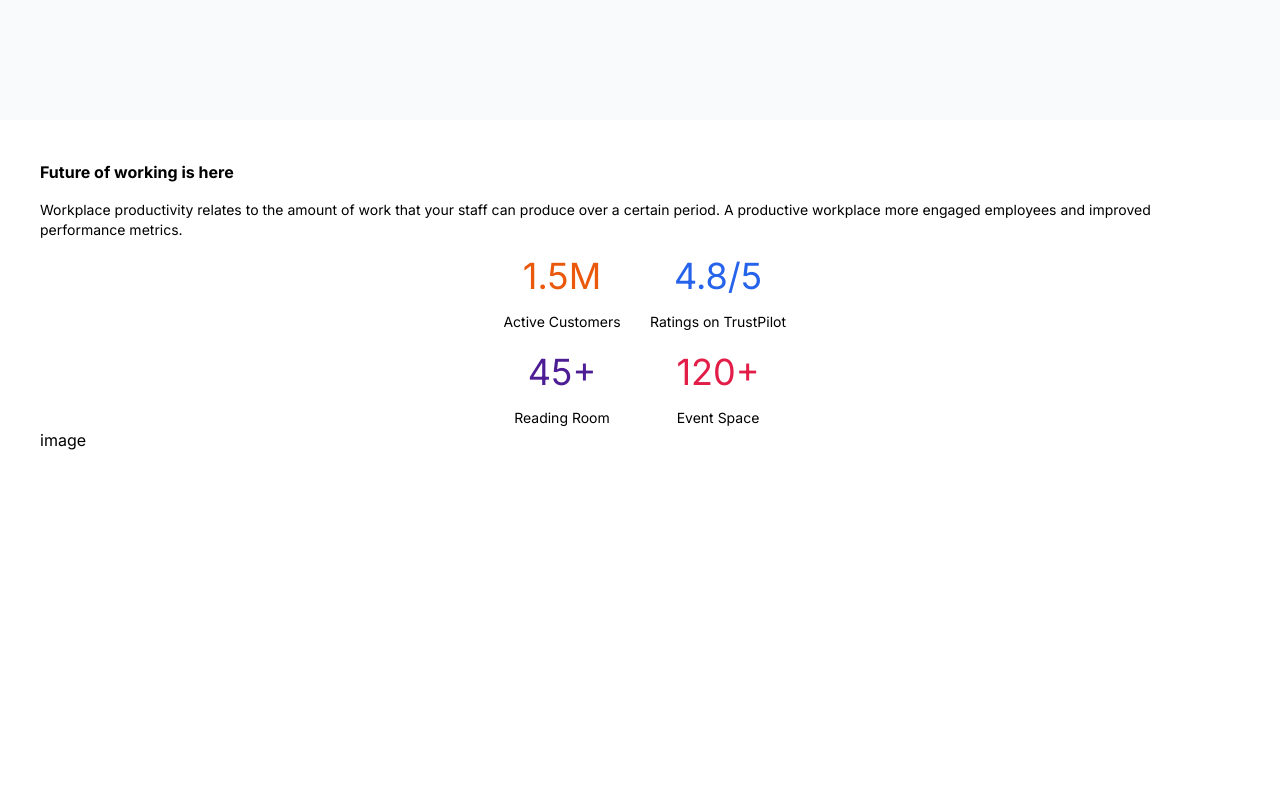
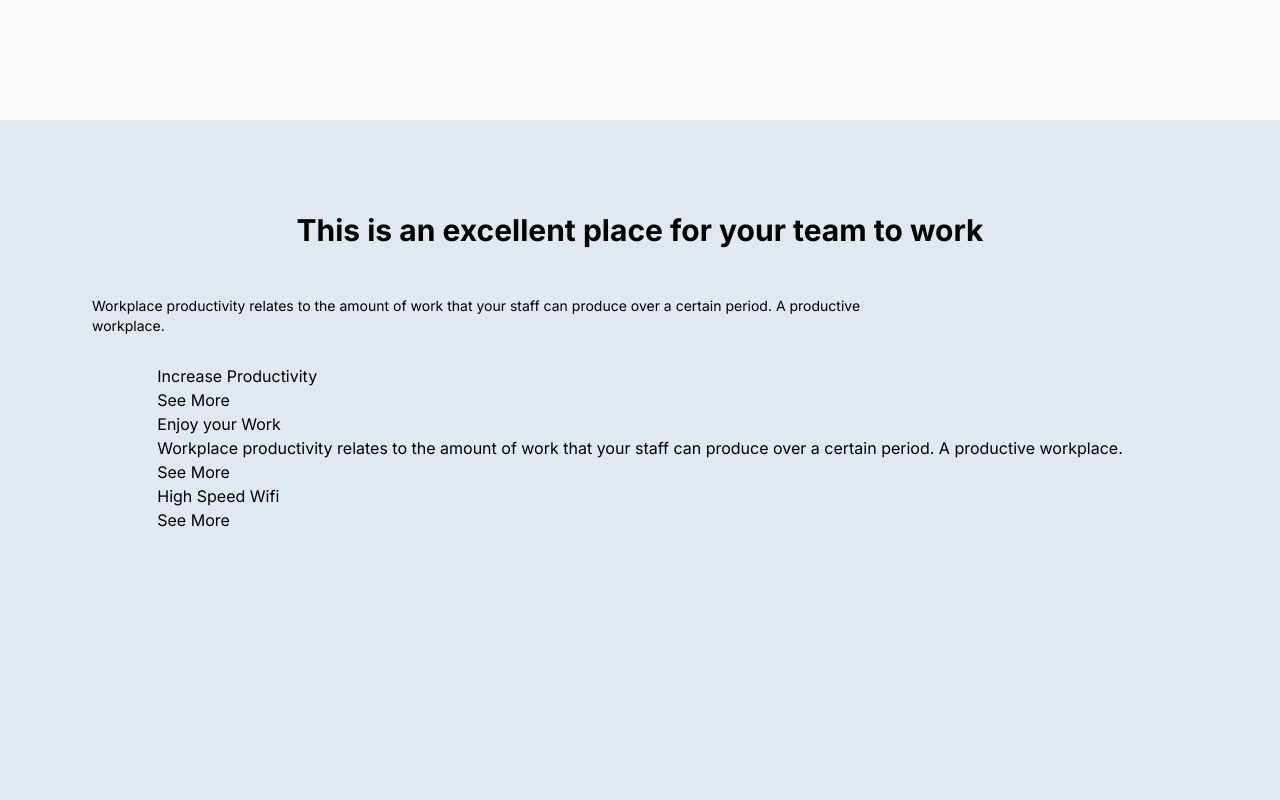
Before and after one commit to imhilla/landing_page, a Next.js app: page / in a window 1280 px wide. Shown: the part 680-1480 px from the top of the page. Built offline with nearby package versions, Linux system fonts and the light colour scheme.

Commit message:
update apps

```diff
--- a/src/app/Components/Footer.tsx
+++ b/src/app/Components/Footer.tsx
@@ -81,8 +81,8 @@ export default function Footer() {
 
       <div className='w-full py-5 md:py-9 flex justify-center border-t	border-t-slate-600'>
         <div className='flex flex-row items-center'>
-          <CopyrightIcon className='mr-2' />
-          <h1 className='text-sm md:text-base'>2023 Sark. All rights reserved</h1>
+          <CopyrightIcon className='mr-1' />
+          <h1 className='text-sm md:text-base'>2023 Aviera. All rights reserved</h1>
         </div>
       </div>
     </div>
--- a/src/app/Components/FutureOfWorking.tsx
+++ b/src/app/Components/FutureOfWorking.tsx
@@ -2,34 +2,34 @@ import React from 'react'
 
 export default function FutureOfWorking() {
   return (
-    <div className='min-h-screen bg-white p-10 flex flex-col'>
-      <div className='flex flex-col justify-center items-center'>
-        <h1 className='font-bold mb-4 self-start'>Future of working is here</h1>
-        <p className='text-sm mb-4 self-start'>
+    <div className='min-h-screen bg-white px-10 md:p-20 flex flex-col md:flex-row w-full'>
+      <div className='flex flex-col justify-center items-center md:w-1/2'>
+        <h1 className='font-bold mb-4 self-start md:mb-6 text-2xl md:text-3xl p-3'>Future of working is here</h1>
+        <p className='text-sm mb-4 self-start md:w-3/4 p-3'>
           Workplace productivity relates to the amount of work that your staff can
           produce over a certain period. A productive workplace more engaged employees and
           improved performance metrics.
         </p>
-        <div className='grid grid-cols-2 gap-5'>
+        <div className='grid grid-cols-2 gap-5 md:gap-9 md:mt-4 md:self-start md:p-3'>
           <div className='flex flex-col justify-center items-center'>
-            <h1 className='text-orange-600 text-4xl'>1.5M</h1>
+            <h1 className='text-orange-600 text-4xl font-semibold'>1.5M</h1>
             <h1 className='text-center text-sm mt-4'>Active Customers</h1>
           </div>
           <div className='flex flex-col justify-center items-center'>
-            <h1 className='text-blue-600 text-4xl'>4.8/5</h1>
+            <h1 className='text-blue-600 text-4xl font-semibold'>4.8/5</h1>
             <h1 className='text-center text-sm mt-4'>Ratings on TrustPilot</h1>
           </div>
           <div className='flex flex-col justify-center items-center'>
-            <h1 className='text-violet-900 text-4xl'>45+</h1>
+            <h1 className='text-violet-900 text-4xl font-semibold'>45+</h1>
             <h1 className='text-center text-sm mt-4'>Reading Room</h1>
           </div>
           <div className='flex flex-col justify-center items-center'>
-            <h1 className='text-rose-600 text-4xl'>120+</h1>
+            <h1 className='text-rose-600 text-4xl font-semibold'>120+</h1>
             <h1 className='text-center text-sm mt-4'>Event Space</h1>
           </div>
         </div>
       </div>
-      <div>
+      <div className='md:w-1/2'>
         image
       </div>
     </div>
--- /dev/null
+++ b/src/app/Components/TeamWork.tsx
@@ -0,0 +1,31 @@
+import React from 'react'
+
+export default function TeamWork() {
+  return (
+    <div className='min-h-screen bg-slate-200 px-10 md:p-20 flex flex-col justify-start items-center w-full'>
+      <h1 className='font-bold mb-4 md:mb-6 text-2xl md:text-3xl p-3'>This is an excellent place for your team to work</h1>
+      <p className='text-sm mb-4 self-start md:w-3/4 p-3'>
+        Workplace productivity relates to the amount of work that your staff can
+        produce over a certain period. A productive workplace.
+      </p>
+      <div className='flex flex-col'>
+        <div>
+          <h1>Increase Productivity</h1>
+          <span>See More</span>
+        </div>
+        <div>
+          <h1>Enjoy your Work</h1>
+          <p>
+            Workplace productivity relates to the amount of work that your staff can
+            produce over a certain period. A productive workplace.
+          </p>
+          <span>See More</span>
+        </div>
+        <div>
+          <h1>High Speed Wifi</h1>
+          <span>See More</span>
+        </div>
+      </div>
+    </div>
+  )
+}
--- a/src/app/page.tsx
+++ b/src/app/page.tsx
@@ -2,11 +2,13 @@ import Image from 'next/image'
 import TopSection from './Components/TopSection'
 import Footer from './Components/Footer'
 import FutureOfWorking from './Components/FutureOfWorking'
+import TeamWork from './Components/TeamWork'
 
 export default function Home() {
   return (
     <main className="min-h-screen bg-slate-50">
       <TopSection />
+      <TeamWork />
       <FutureOfWorking />
       <Footer />
     </main>
```
